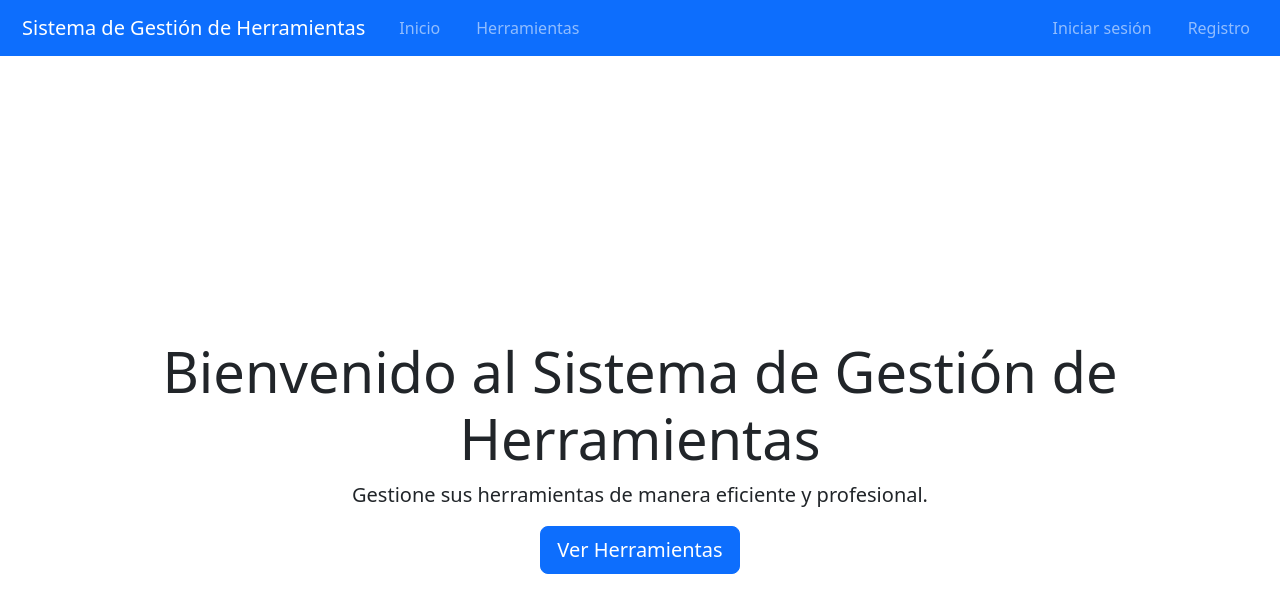
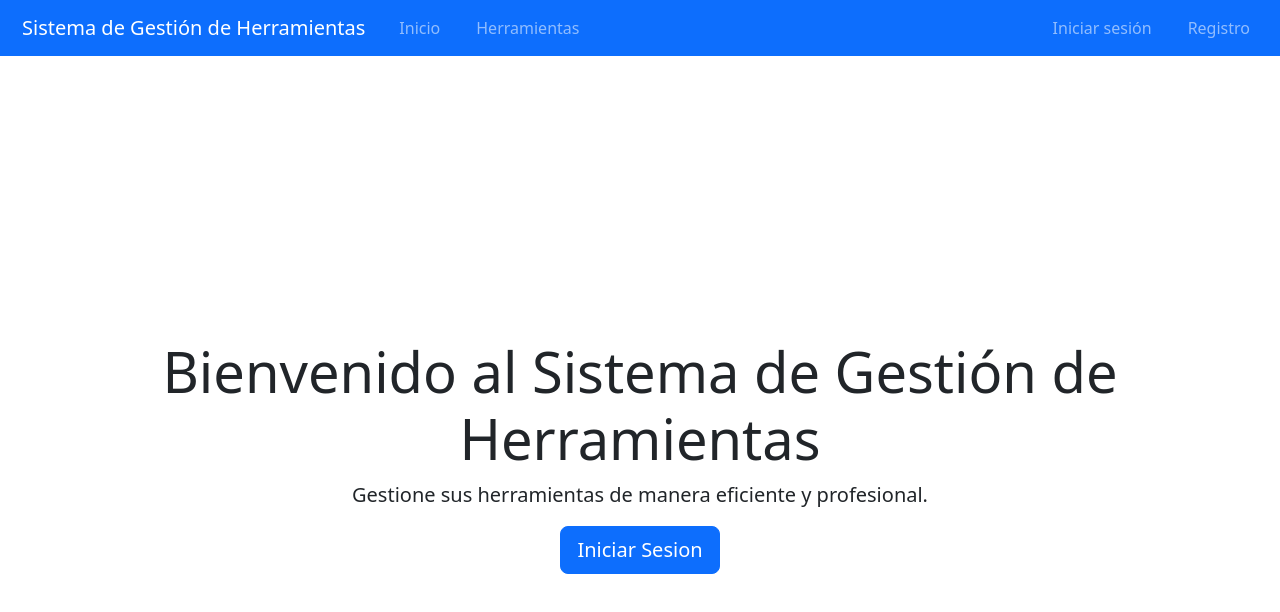
Before and after one commit to Luishub7/repofront, a React (Vite) app: page / in a window 1280 px wide. Shown: the top 612 px of the page. Built offline with nearby package versions, Linux system fonts and the light colour scheme.

Commit message:
cambio de texto

```diff
--- a/src/pages/HomePage.jsx
+++ b/src/pages/HomePage.jsx
@@ -7,7 +7,7 @@ const HomePage = () => {
         <h1 className="display-4">Bienvenido al Sistema de Gestión de Herramientas</h1>
         <p className="lead">Gestione sus herramientas de manera eficiente y profesional.</p>
         <a href="/tools" className="btn btn-primary btn-lg">
-          Ver Herramientas
+          Iniciar Sesion
         </a>
       </div>
     </div>
```
